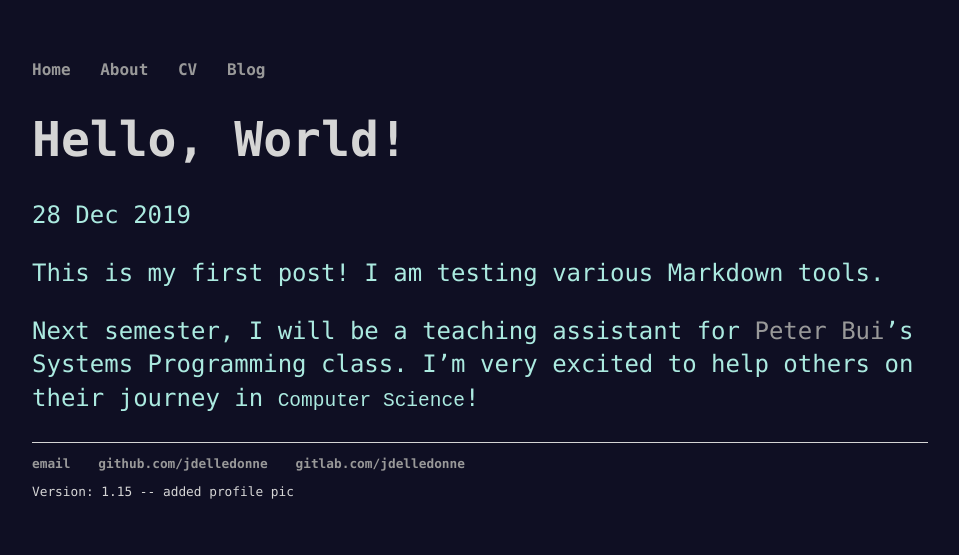
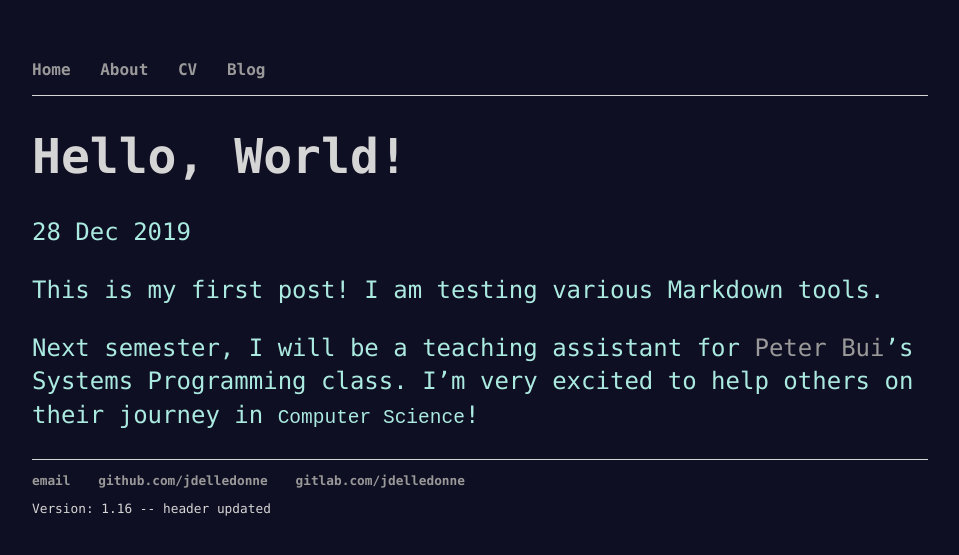
Before and after one commit to jdelledonne/jdelledonne.github.io, a Jekyll site: the page built from _posts/2019-12-28-site-launched.md, in a window 1280 px wide. Shown: the top 555 px of the page, without its empty margins (160-1119 px from the left). Built offline with Jekyll 4.4.1, drawn with Linux system fonts in a browser that asks for light colours.

Commit message:
header updated

```diff
--- a/_layouts/default.html
+++ b/_layouts/default.html
@@ -6,6 +6,7 @@
 			<link rel="stylesheet" type="text/css" href="/css/main.css">
 		</head>
 		<body>
+			<header>
 				<nav>
 					<ul>
 						<li><a href="/">Home</a></li>
@@ -14,6 +15,7 @@
 						<li><a href="/blog">Blog</a></li>
 					</ul>
 				</nav>
+			</header>
 			<div class="container">
 
 			{{ content }}
@@ -25,7 +27,7 @@
 					<li><a href="https://github.com/jdelledonne">github.com/jdelledonne</a></li>
 					<li><a href="https://gitlab.com/jdelledonne">gitlab.com/jdelledonne</a></li>
 				</ul>
-				Version: 1.15 -- added profile pic
+				Version: 1.16 -- header updated
 			</footer>
 		</body>
 	</html>
--- a/css/main.css
+++ b/css/main.css
@@ -39,9 +39,8 @@ p {
     color: rgb(171, 234, 224);
 }
 
-p.footer {
-    font-size: .8em;
-    color: #d5d5d5;
+header {
+    border-bottom: 1px solid #d5d5d5;
 }
 
 footer {
```
Lines whose indentation alone changed are shown as unchanged.
